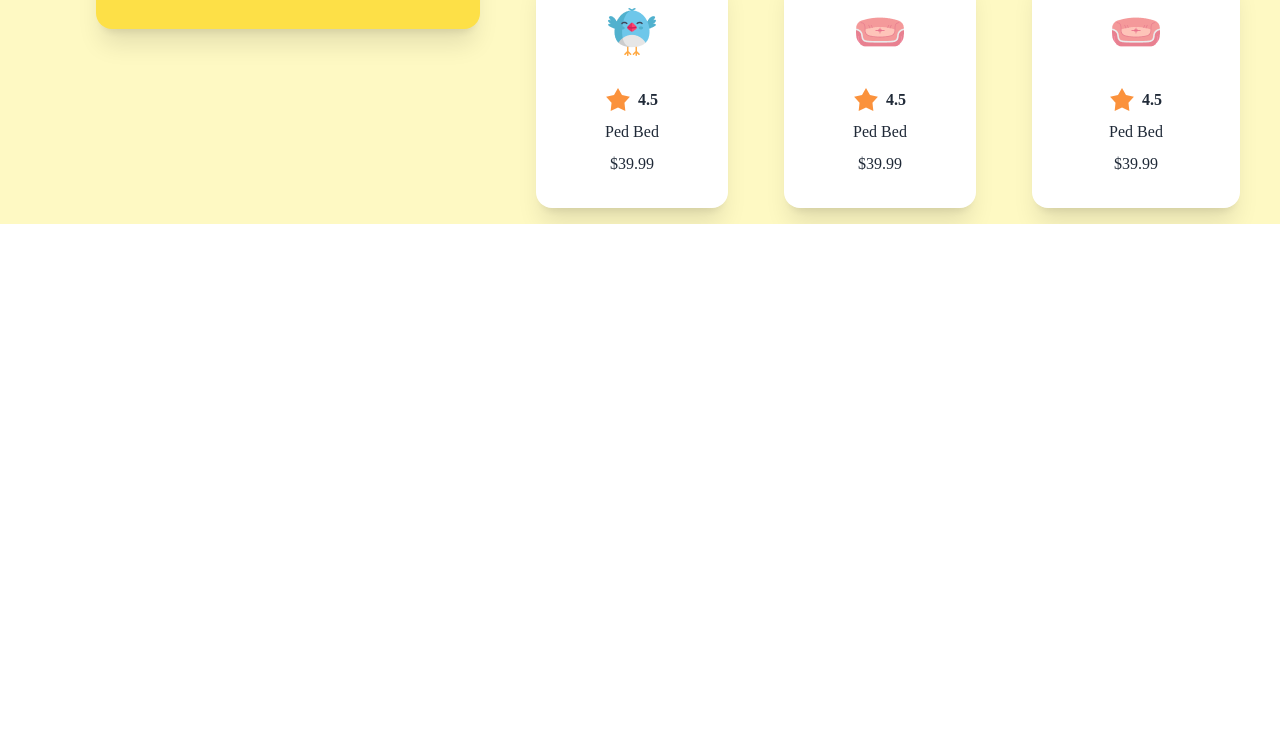
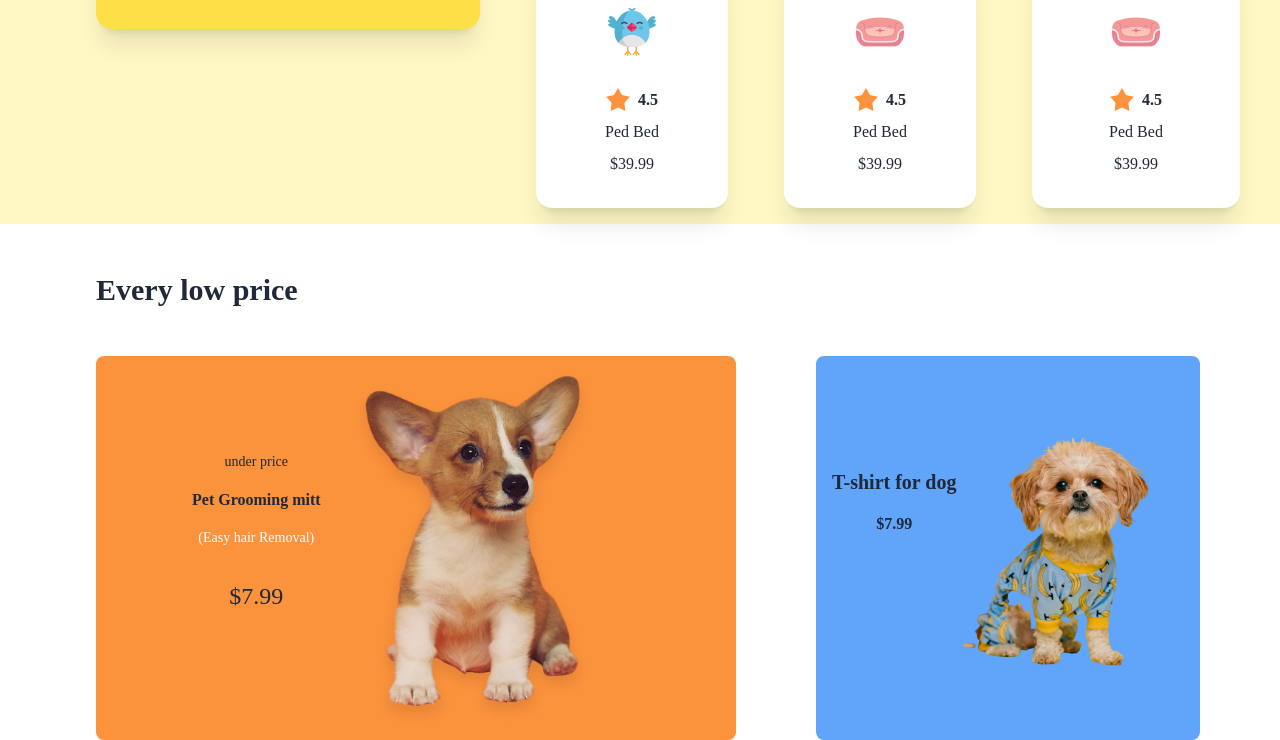
Before and after one commit to Rifat-Earth/assignment-3, a plain HTML site: page index.html in a window 1280 px wide. Shown: the part 1670-2410 px from the top of the page. Before the commit the page ends 1894 px from the top, so only its background shows below. Drawn offline with nearby package versions, Linux system fonts and the light colour scheme; a web font is replaced by a local one.

Commit message:
azan dise

```diff
--- a/index.html
+++ b/index.html
@@ -338,6 +338,35 @@
           </div>
         </div>
   </section>
+             <!--Every low price  -->
+             <h1 class="font-bold text-3xl mt-12 ml-24 mb-12">Every low price</h1>
+             <section class="flex gap-x-20">
+          <section class="ml-24 w-3/6 bg-orange-400 rounded-lg">
+            <div class="flex">
+              <div class=" text-center mt-24 ml-24">
+                <p class="text-sm">under price</p>
+                <h1 class="font-bold mt-4">Pet Grooming mitt</h1>
+                <p class="text-sm mt-4 text-white">(Easy hair Removal)</p>
+                <h1 class="text-2xl mt-8">$7.99</h1>
+              </div>
+              <div><img class="h-96" src="c1-assets/cute-dog-mid.png" alt="low"></div>
+            </div>
+             </section>
+          <div class=" w-96 flex bg-blue-400 rounded-lg">
+              <div class="text-center mt-28 ml-4">
+                <p class="font-bold text-xl">T-shirt for dog</p>
+                <p class="font-bold mt-4">$7.99</p>
+              </div>
+              <figure class="">
+                <img src="c1-assets/cute-pet-small.png"
+                  alt="kutta" />
+              </figure>
+            </div>
+            </section>
+            <!-- Get Awsome News! -->
+             <div>
+
+             </div>
       <!-- footer -->
 </body>
 </html>
```
